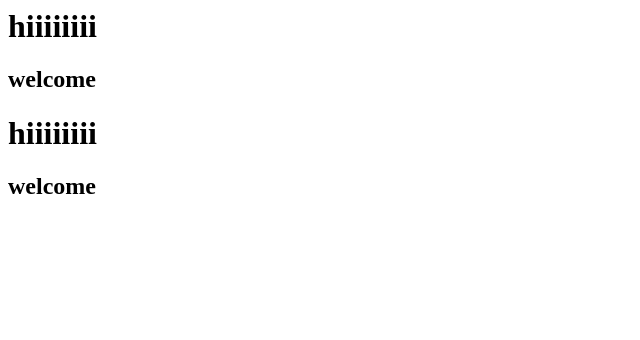
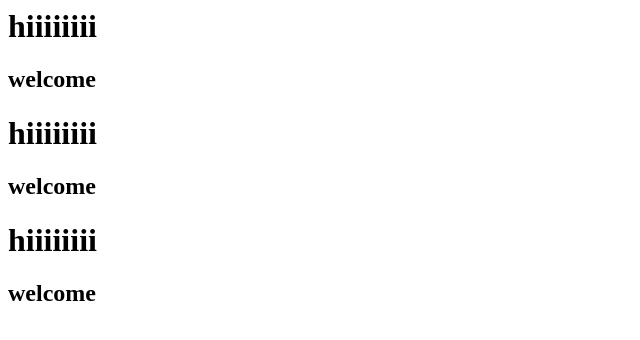
Before and after one commit to sundusaaa/testing-web, a plain HTML site: page index.html in a window 1280 px wide. Shown: the whole page, without its empty margins (0-640 px from the left). Drawn offline with Linux system fonts and the light colour scheme.

Commit message:
Update index.html

```diff
--- a/index.html
+++ b/index.html
@@ -2,3 +2,5 @@
 <h2> welcome </h2>
 <h1 > hiiiiiiii </h1>
 <h2> welcome </h2>
+<h1 > hiiiiiiii </h1>
+<h2> welcome </h2>
```
